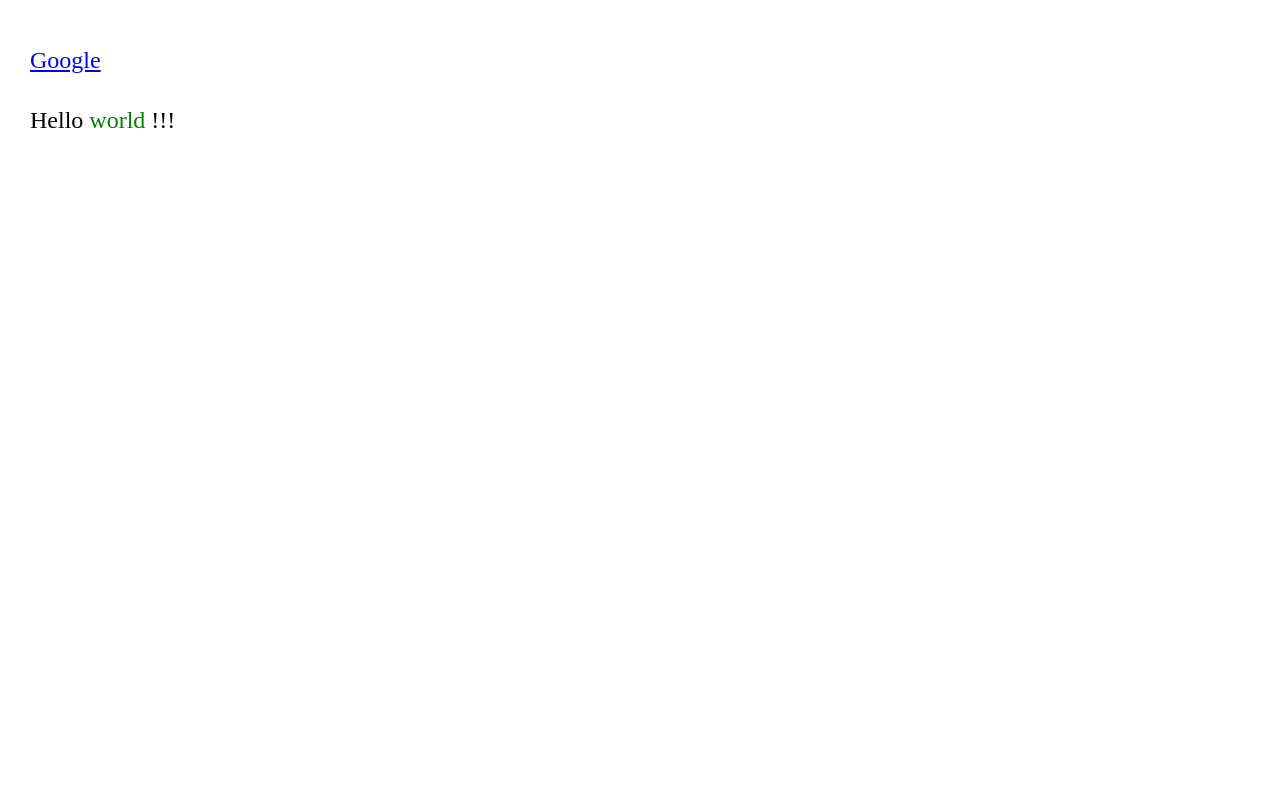
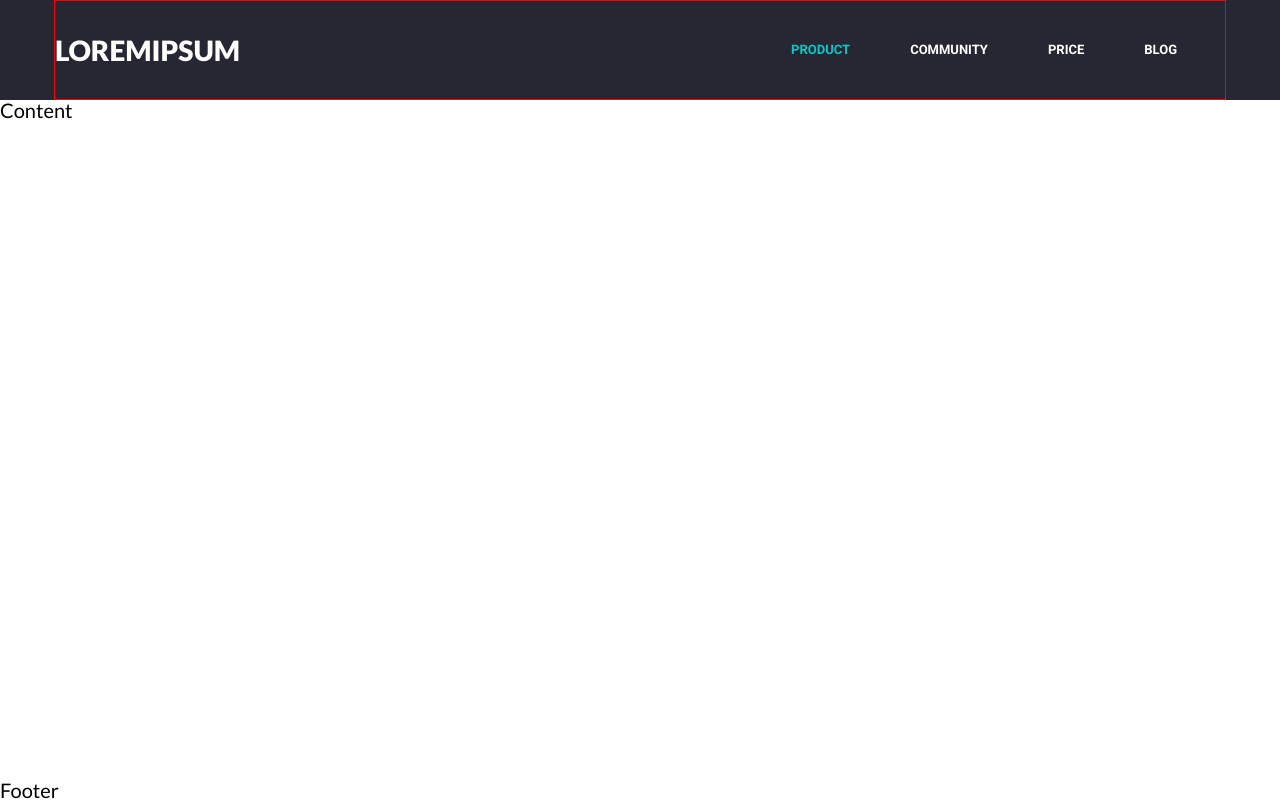
Before and after one commit to aliaksandr-afk/test_task, a plain HTML site: page index.html in a window 1280 px wide. Drawn offline with nearby package versions, Linux system fonts and the light colour scheme; files that its build step writes are made by us from their sources.

Commit message:
create header structure, add header style, add menu items

```diff
--- a/css/style.scss
+++ b/css/style.scss
@@ -1,27 +1,101 @@
 @import "nullstyle.scss";
 
-$fz: 24px;
+body {
+    font-family: Lato;
+    font-size: 20px;
+}
 
+.wrapper {
+    overflow: hidden;
+    display: flex;
+    flex-direction: column;
+    min-height: 100%;
+}
 
-.block {
-    padding: 30px;
-    font-size: $fz;
-    line-height: 60px;
-    span {
-        color: green;
-    }
-    >p{
-        color: red;
-    }
-    .block__text {
-        font-size: $fz
+.main {
+    flex: 1 1 auto;
+}
+
+[class*="container"] {
+    max-width: 1172px;
+    margin: 0px auto;
+    border: 1px solid red;
+}
+
+[class*="upper"] {
+    text-transform: uppercase;
+}
+
+.header {
+    background: rgba(16, 16, 29, 0.9);
+}
+.header__container {
+    min-height: 100px;
+    display: flex;
+    align-items: center;
+}
+.header__logo {
+    font-size: 28px;
+    font-weight: 800;
+    color: #ffffff;
+}
+.header__menu {
+    flex: 1 1 auto;
+}
+.menu {
+    display: flex;
+    justify-content: flex-end;
+    padding: 0px 48px 0px 0px;
+}
+.menu__list {
+    display: flex;
+    flex-direction: row;
+    gap: 60px;
+}
+.menu__item {
+}
+.menu__link {
+    font-family: 'Roboto';
+    font-style: normal;
+    font-weight: 600;
+    font-size: 13px;
+    line-height: 1.5;
+    display: flex;
+    align-items: center;
+    text-align: right;
+    text-transform: uppercase;
+    color: #ffffff;
+}
+
+.menu__link_active {
+    color: #07C8C8;
+}
+
+.button {
+    display: inline-block;
+    font-family: 'Lato';
+    font-style: normal;
+    font-weight: 400;
+    font-size: 13px;
+    line-height: 1.6;
+    display: flex;
+    align-items: center;
+    text-align: center;
+    text-transform: uppercase;
+    padding: 15px 32px;
+    background: #FFFFFF;
+    border: 1px solid #2A2B30;
+    border-radius: 4px;
+    transition: background-color 0.3s erase 0s;
+    &:hover {
+        background-color: #a2d0d0;
     }
 }
 
-.link {
-    color: blue;
-    text-decoration: underline;
+.button_blue {
+    background: #07C8C8;
+    border: 1px solid #FFFFFF;
     &:hover {
-        color: green;
+        background-color: #015757;
     }
 }
--- a/index.html
+++ b/index.html
@@ -8,16 +8,36 @@
     <meta charset="UTF-8">
     <meta http-equiv="X-UA-Compatible" content="IE=edge">
     <meta name="viewport" content="width=device-width, initial-scale=1.0">
-    <link rel="stylesheet" href="styles/style.css">
-    <title>Document</title>
+    <link rel="stylesheet" href="css/style.css">
+    <title>Test_Task</title>
 </head>
 <body>
-    <div class="block">
-        <a href="" class="link">Google</a>
-        <div class="block__text">
-            Hello <span>world</span> !!!
-        </div>
+    <div class="wrapper">
+        <header id="header" class="header">
+            <div class="header__container">
+                <a href="#" class="header__logo header__logo_upper">Loremipsum
+                    <!-- <img src="#" alt="Loremipsum" class="header__img"> -->
+                </a>
+                <nav class="header__menu menu">
+                    <ul class="menu__list">
+                        <li class="menu__item"><a href="#" class="menu__link menu__link_upper menu__link_active">Product</a></li>
+                        <li class="menu__item"><a href="#" class="menu__link menu__link_upper">Community</a></li>
+                        <li class="menu__item"><a href="#" class="menu__link menu__link_upper">Price</a></li>
+                        <li class="menu__item"><a href="#" class="menu__link menu__link_upper">Blog</a></li>
+                    </ul>
+                </nav>
+                <!-- <div class="header__button">
+                    <a href="#" class="button button_blue">Download</a>
+                </div>
+                Header -->
+            </div>
+        </header>
+        <main class="main">
+            Content
+        </main>
+        <footer id="footer" class="footer">
+            Footer
+        </footer>
     </div>
-
 </body>
 </html>
```
Also changed, not shown: css/style.css, 1 other file.
